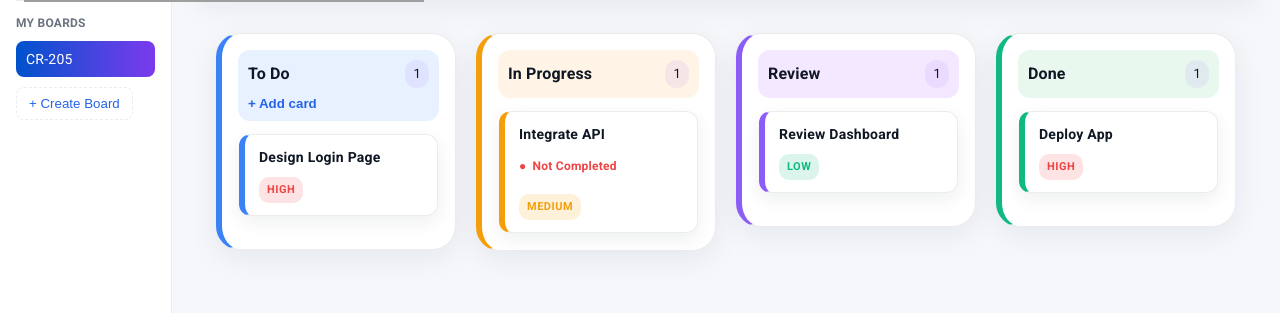
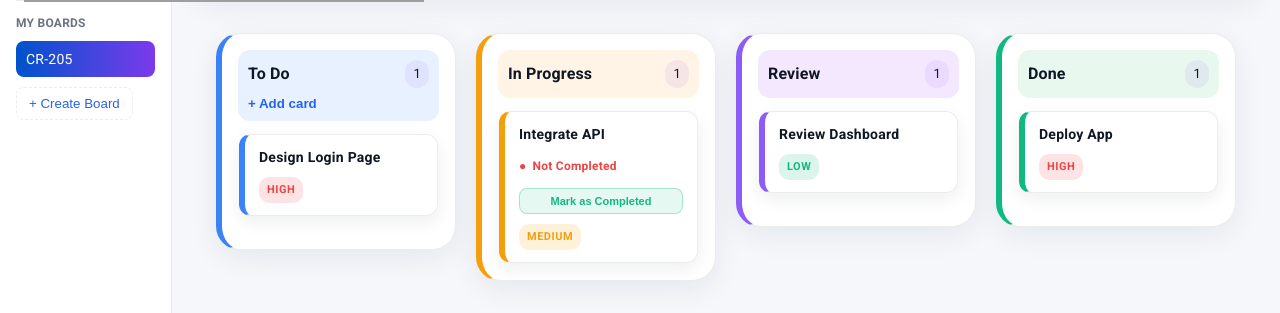
Before and after one commit to PriyanshuKhakkhar/kanban-board, an Angular app: page /dashboard in a window 1280 px wide. Shown: the part 180-493 px from the top of the page. Built offline with nearby package versions, Linux system fonts and the light colour scheme; data requests are answered from the project's data file; sample sign-in values are in the browser's storage; grey boxes are pictures that could not be loaded.

Commit message:
feat: restrict task management by role, implement priority sorting, and add UI for task completion

```diff
--- a/src/app/core/services/board.service.ts
+++ b/src/app/core/services/board.service.ts
@@ -14,6 +14,7 @@ export interface Task {
   assigneeId?: any;
   assigneeName?: string;
   isComplete?: boolean;
+  isCompleted?: boolean;
 }
 
 export interface Board {
--- a/src/app/features/dashboard/dashboard/dashboard.component.html
+++ b/src/app/features/dashboard/dashboard/dashboard.component.html
@@ -152,8 +152,14 @@
               *ngFor="let task of filteredTodoTasks; let i = index"
               class="card todo-card"
               cdkDrag
+              [cdkDragDisabled]="isUser && !isAssignedToCurrentUser(task)"
             >
               <div class="card-title">{{ task.title }}</div>
+              <!-- Assignee Badge -->
+              <div class="assignee-badge" *ngIf="task.assigneeName">
+                <mat-icon style="font-size: 13px; width: 13px; height: 13px; vertical-align: middle;">person</mat-icon>
+                {{ task.assigneeName }}
+              </div>
               <div class="card-meta" *ngIf="task.priority || task.dueDate">
                 <span class="badge priority" *ngIf="task.priority" [ngClass]="getPriorityClass(task.priority)">
                   {{ task.priority | titlecase }}
@@ -223,15 +229,28 @@
               *ngFor="let task of filteredInprogressTasks; let i = index"
               class="card inprogress-card"
               cdkDrag
+              [cdkDragDisabled]="isUser && !isAssignedToCurrentUser(task)"
             >
               <div class="card-title">{{ task.title }}</div>
+              <!-- Assignee Badge -->
+              <div class="assignee-badge" *ngIf="task.assigneeName">
+                <mat-icon style="font-size: 13px; width: 13px; height: 13px; vertical-align: middle;">person</mat-icon>
+                {{ task.assigneeName }}
+              </div>
 
               <!-- Task Completion Status Indicator -->
               <div class="completion-status-container">
-                <span class="status-indicator-dot" [class.completed]="task.isComplete">●</span>
-                <span class="status-indicator-text" [class.completed]="task.isComplete">
-                  {{ task.isComplete ? 'Completed' : 'Not Completed' }}
+                <span class="status-indicator-dot" [class.completed]="task.isComplete || task.isCompleted">●</span>
+                <span class="status-indicator-text" [class.completed]="task.isComplete || task.isCompleted">
+                  {{ (task.isComplete || task.isCompleted) ? 'Completed' : 'Not Completed' }}
                 </span>
+              </div>
+
+              <!-- Mark as Completed Button -->
+              <div class="mark-complete-wrapper" *ngIf="canMarkAsComplete(task)">
+                <button class="mark-complete-btn" (click)="markAsCompleted(task)">
+                  Mark as Completed
+                </button>
               </div>
               <div class="card-meta" *ngIf="task.priority || task.dueDate">
                 <span class="badge priority" *ngIf="task.priority" [ngClass]="getPriorityClass(task.priority)">
@@ -302,8 +321,14 @@
               *ngFor="let task of filteredReviewTasks; let i = index"
               class="card review-card"
               cdkDrag
+              [cdkDragDisabled]="isUser && !isAssignedToCurrentUser(task)"
             >
               <div class="card-title">{{ task.title }}</div>
+              <!-- Assignee Badge -->
+              <div class="assignee-badge" *ngIf="task.assigneeName">
+                <mat-icon style="font-size: 13px; width: 13px; height: 13px; vertical-align: middle;">person</mat-icon>
+                {{ task.assigneeName }}
+              </div>
               <div class="card-meta" *ngIf="task.priority || task.dueDate">
                 <span class="badge priority" *ngIf="task.priority" [ngClass]="getPriorityClass(task.priority)">
                   {{ task.priority | titlecase }}
@@ -373,8 +398,14 @@
               *ngFor="let task of filteredDoneTasks; let i = index"
               class="card done-card"
               cdkDrag
+              [cdkDragDisabled]="isUser && !isAssignedToCurrentUser(task)"
             >
               <div class="card-title">{{ task.title }}</div>
+              <!-- Assignee Badge -->
+              <div class="assignee-badge" *ngIf="task.assigneeName">
+                <mat-icon style="font-size: 13px; width: 13px; height: 13px; vertical-align: middle;">person</mat-icon>
+                {{ task.assigneeName }}
+              </div>
               <div class="card-meta" *ngIf="task.priority || task.dueDate">
                 <span class="badge priority" *ngIf="task.priority" [ngClass]="getPriorityClass(task.priority)">
                   {{ task.priority | titlecase }}
--- a/src/app/features/dashboard/dashboard/dashboard.component.scss
+++ b/src/app/features/dashboard/dashboard/dashboard.component.scss
@@ -117,6 +117,21 @@
 .card:hover { transform: translateY(-6px); box-shadow: 0 18px 40px var(--kb-shadow-md); }
 .card-title { font-weight:700; color:var(--kb-text); margin-bottom:6px; }
 .card-desc { color:var(--kb-text-muted); font-size:13px; margin-bottom:8px; }
+
+.assignee-badge {
+  display: inline-flex;
+  align-items: center;
+  gap: 4px;
+  font-size: 11px;
+  font-weight: 600;
+  color: var(--kb-text-muted);
+  background: rgba(124, 58, 237, 0.07);
+  border: 1px solid rgba(124, 58, 237, 0.15);
+  border-radius: 20px;
+  padding: 2px 8px;
+  margin-bottom: 6px;
+  width: fit-content;
+}
 .card-meta { display:flex; gap:8px; align-items:center; font-size:12px; color:var(--kb-text-muted); margin-top: 10px; }
 .badge.priority {
   padding:3px 8px;
@@ -308,6 +323,34 @@
   }
 }
 
+.mark-complete-wrapper {
+  margin-top: 4px;
+  margin-bottom: 8px;
+}
+
+.mark-complete-btn {
+  display: inline-flex;
+  align-items: center;
+  justify-content: center;
+  padding: 6px 12px;
+  background: rgba(16, 185, 129, 0.1);
+  color: #10b981;
+  border: 1px solid rgba(16, 185, 129, 0.3);
+  border-radius: 8px;
+  font-size: 11px;
+  font-weight: 700;
+  cursor: pointer;
+  width: 100%;
+  transition: background 0.15s ease, color 0.15s ease, border-color 0.15s ease, box-shadow 0.15s ease;
+
+  &:hover {
+    background: #10b981;
+    color: #fff;
+    border-color: #10b981;
+    box-shadow: 0 4px 12px rgba(16, 185, 129, 0.2);
+  }
+}
+
 @media (max-width: 1100px) {
   .board-container { grid-template-columns: repeat(2, minmax(220px, 1fr)); }
 }
--- a/src/app/features/dashboard/dashboard/dashboard.component.ts
+++ b/src/app/features/dashboard/dashboard/dashboard.component.ts
@@ -112,12 +112,14 @@ export class DashboardComponent implements OnInit {
   }
 
   canEditTask(task: any): boolean {
-    if (this.isAdmin || this.isHR || this.isUser) return true;
+    if (this.isAdmin || this.isHR) return true;
+    if (this.isUser && this.isAssignedToCurrentUser(task)) return true;
     return false;
   }
 
   canDeleteTask(task: any): boolean {
-    if (this.isAdmin || this.isUser) return true;
+    if (this.isAdmin || this.isHR) return true;
+    if (this.isUser && this.isAssignedToCurrentUser(task)) return true;
     return false;
   }
 
@@ -460,7 +462,7 @@ export class DashboardComponent implements OnInit {
     });
   }
 
-  isMoveAllowed(previousColumn: string, currentColumn: string): boolean {
+  isMoveAllowed(previousColumn: string, currentColumn: string, task: any): boolean {
     const role = this.authService.getCurrentUserRole() || 'USER';
 
     // Once Task is Done then No one can revert it
@@ -473,10 +475,13 @@ export class DashboardComponent implements OnInit {
       return true;
     }
 
-    // HR can move: Todo -> In Progress, In Progress -> Review, Review -> Done
+    // HR can move:
+    // - Todo -> In Progress (only if assigned to HR ownself)
+    // - In Progress -> Review
+    // - Review -> Done (Completed)
     if (role === 'HR') {
       if (previousColumn === 'todo' && currentColumn === 'inprogress') {
-        return true;
+        return this.isAssignedToCurrentUser(task);
       }
       if (previousColumn === 'inprogress' && currentColumn === 'review') {
         return true;
@@ -487,12 +492,13 @@ export class DashboardComponent implements OnInit {
       return false;
     }
 
-    // USER can move tasks: Todo -> In Progress, In Progress -> Review
+    // USER can move tasks: Todo -> In Progress only, and only if the task is assigned to them
     if (role === 'USER') {
       if (previousColumn === 'todo' && currentColumn === 'inprogress') {
-        return true;
-      }
-      if (previousColumn === 'inprogress' && currentColumn === 'review') {
+        if (!this.isAssignedToCurrentUser(task)) {
+          alert('You can only update tasks assigned to you.');
+          return false;
+        }
         return true;
       }
       return false;
@@ -511,7 +517,7 @@ export class DashboardComponent implements OnInit {
       const draggedTask = event.previousContainer.data[event.previousIndex];
 
       // 1. Check if the role is allowed to perform this transition
-      if (!this.isMoveAllowed(previousColumn, currentColumn)) {
+      if (!this.isMoveAllowed(previousColumn, currentColumn, draggedTask)) {
         alert("You are not authorized to move this task to that status.");
         this.loadApiTasks();
         return;
@@ -519,7 +525,7 @@ export class DashboardComponent implements OnInit {
 
       // 2. Validate the isComplete condition for In Progress -> Review
       if (previousColumn === 'inprogress' && currentColumn === 'review') {
-        if (!draggedTask.isComplete) {
+        if (!draggedTask.isComplete && !draggedTask.isCompleted) {
           alert("Please mark the task as complete before moving it to Review.");
           this.loadApiTasks();
           return;
@@ -562,7 +568,7 @@ export class DashboardComponent implements OnInit {
 
   updateFilteredTasks() {
     const activeBoardId = this.currentBoard?.id;
-    const boardTasks = this.tasks.filter(t =>
+    let boardTasks = this.tasks.filter(t =>
       !t.boardId ||
       (activeBoardId !== undefined && activeBoardId !== null && String(t.boardId) === String(activeBoardId))
     );
@@ -573,10 +579,40 @@ export class DashboardComponent implements OnInit {
     this.doneTasks = boardTasks.filter(t => t.status?.toLowerCase() === 'done');
 
     const filter = this.activeFilter;
-    this.filteredTodoTasks = this.filterColumnTasks(this.todoTasks, 'todo', filter);
-    this.filteredInprogressTasks = this.filterColumnTasks(this.inprogressTasks, 'inprogress', filter);
-    this.filteredReviewTasks = this.filterColumnTasks(this.reviewTasks, 'review', filter);
-    this.filteredDoneTasks = this.filterColumnTasks(this.doneTasks, 'done', filter);
+    this.filteredTodoTasks = this.sortByPriority(this.filterColumnTasks(this.todoTasks, 'todo', filter));
+    this.filteredInprogressTasks = this.sortByPriority(this.filterColumnTasks(this.inprogressTasks, 'inprogress', filter));
+    this.filteredReviewTasks = this.sortByPriority(this.filterColumnTasks(this.reviewTasks, 'review', filter));
+    this.filteredDoneTasks = this.sortByPriority(this.filterColumnTasks(this.doneTasks, 'done', filter));
+  }
+
+  private sortByPriority(tasks: any[]): any[] {
+    const order: Record<string, number> = { HIGH: 0, MEDIUM: 1, LOW: 2 };
+    return [...tasks].sort((a, b) => {
+      const pa = order[(a.priority || '').toUpperCase()] ?? 99;
+      const pb = order[(b.priority || '').toUpperCase()] ?? 99;
+      return pa - pb;
+    });
+  }
+
+  canMarkAsComplete(task: any): boolean {
+    if (task.isComplete || task.isCompleted) return false;
+    const role = this.authService.getCurrentUserRole() || 'USER';
+    if (role === 'ADMIN') return true;
+    return this.isAssignedToCurrentUser(task);
+  }
+
+  markAsCompleted(task: any): void {
+    const updated = {
+      ...task,
+      isComplete: true,
+      isCompleted: true
+    };
+    this.taskService.updateTask(updated).subscribe({
+      next: () => {
+        this.loadApiTasks();
+      },
+      error: (err) => console.error('Error marking task as complete:', err)
+    });
   }
 
   getStatusFromColumnId(columnId: string): string {
--- a/src/app/shared/components/task-form-dialog/task-form-dialog.component.ts
+++ b/src/app/shared/components/task-form-dialog/task-form-dialog.component.ts
@@ -53,6 +53,8 @@ export class TaskFormDialogComponent implements OnInit {
       isComplete: [false]
     });
 
+    const role = this.authService.getRole() || 'USER';
+
     // Populate form if task is being edited
     if (this.data.task) {
       let initialDateStr = '';
@@ -73,9 +75,70 @@ export class TaskFormDialogComponent implements OnInit {
         _assigneeSearch: this.data.task.assigneeName ?? '',
         isComplete: this.data.task.isComplete ?? false
       });
+
+      if ((role === 'HR' || role === 'USER') && !this.isAssignedToCurrentUser(this.data.task)) {
+        this.form.get('isComplete')?.disable();
+      }
+    } else {
+      // Auto-fill logged in user if USER role is creating a task
+      if (role === 'USER') {
+        const currentUser = this.authService.getCurrentUser();
+        const email = currentUser?.email;
+        const raw = localStorage.getItem('users');
+        let foundUser: User | null = null;
+        if (raw && email) {
+          try {
+            const users = JSON.parse(raw) as User[];
+            foundUser = users.find(u => u.email.toLowerCase() === email.toLowerCase()) || null;
+          } catch {}
+        }
+        if (foundUser) {
+          const id = foundUser.id !== undefined && foundUser.id !== null ? String(foundUser.id) : foundUser.email;
+          this.form.patchValue({
+            assigneeId: id,
+            assigneeName: foundUser.fullName,
+            _assigneeSearch: foundUser.fullName
+          });
+        }
+      }
+    }
+
+    // Disable assignment selection for regular user
+    if (role === 'USER') {
+      this.form.get('_assigneeSearch')?.disable();
     }
 
     this.loadUsers();
+  }
+
+  isAssignedToCurrentUser(task: Task | undefined): boolean {
+    if (!task) return false;
+    const email = this.authService.getCurrentUserEmail();
+    if (!email) return false;
+
+    let loggedInId: string | null = null;
+    const raw = localStorage.getItem('users');
+    if (raw) {
+      try {
+        const users = JSON.parse(raw) as any[];
+        const found = users.find(u => u.email.toLowerCase() === email.toLowerCase());
+        if (found) loggedInId = String(found.id);
+      } catch {}
+    }
+
+    if (loggedInId && task.assigneeId && String(task.assigneeId) === String(loggedInId)) {
+      return true;
+    }
+    const currentUser = this.authService.getCurrentUser();
+    if (currentUser) {
+      if (task.assigneeName && currentUser.fullName && task.assigneeName.toLowerCase() === currentUser.fullName.toLowerCase()) {
+        return true;
+      }
+      if (task.assigneeId && currentUser.email && String(task.assigneeId).toLowerCase() === currentUser.email.toLowerCase()) {
+        return true;
+      }
+    }
+    return false;
   }
 
   loadUsers(): void {
@@ -84,9 +147,15 @@ export class TaskFormDialogComponent implements OnInit {
         const role = this.authService.getRole() || 'USER';
         if (role === 'ADMIN') {
           this.allUsers = users;
+        } else if (role === 'HR') {
+          // HR can assign to any user except ADMIN
+          this.allUsers = users.filter(u => u.role?.toUpperCase() !== 'ADMIN');
         } else {
-          // HR and USER can only assign to role USER
-          this.allUsers = users.filter(u => u.role?.toUpperCase() === 'USER');
+          // USER can only assign to self
+          const currentUser = this.authService.getCurrentUser();
+          const email = currentUser?.email;
+          const found = users.find(u => u.email.toLowerCase() === email?.toLowerCase());
+          this.allUsers = found ? [found] : [];
         }
         this.filteredUsers = this.allUsers;
       },
@@ -156,15 +225,57 @@ export class TaskFormDialogComponent implements OnInit {
     this.form.markAllAsTouched();
     if (this.form.invalid) return;
 
-    const formVal = this.form.value;
+    const formVal = this.form.getRawValue();
+
+    // Security check: USER role can only assign to themselves.
+    const role = this.authService.getRole() || 'USER';
+    let finalAssigneeId = formVal.assigneeId;
+    let finalAssigneeName = formVal.assigneeName;
+    if (role === 'USER') {
+      const currentUser = this.authService.getCurrentUser();
+      const email = currentUser?.email;
+      const raw = localStorage.getItem('users');
+      let foundUser: User | null = null;
+      if (raw && email) {
+        try {
+          const users = JSON.parse(raw) as User[];
+          foundUser = users.find(u => u.email.toLowerCase() === email.toLowerCase()) || null;
+        } catch {}
+      }
+      if (foundUser) {
+        finalAssigneeId = foundUser.id !== undefined && foundUser.id !== null ? String(foundUser.id) : foundUser.email;
+        finalAssigneeName = foundUser.fullName;
+      }
+    }
+
+    // Security check: HR cannot assign tasks to Admin.
+    if (role === 'HR') {
+      const raw = localStorage.getItem('users');
+      let isSelAdmin = false;
+      if (raw && formVal.assigneeId) {
+        try {
+          const users = JSON.parse(raw) as User[];
+          const sel = users.find(u => String(u.id) === String(formVal.assigneeId) || u.email.toLowerCase() === String(formVal.assigneeId).toLowerCase());
+          if (sel?.role?.toUpperCase() === 'ADMIN') {
+            isSelAdmin = true;
+          }
+        } catch {}
+      }
+      if (isSelAdmin) {
+        alert("HR is not allowed to assign tasks to Admin.");
+        return;
+      }
+    }
+
     const taskResult: Partial<Task> = {
       title: formVal.title.trim(),
       description: formVal.description.trim(),
       priority: formVal.priority as 'HIGH' | 'MEDIUM' | 'LOW',
       dueDate: new Date(formVal.dueDate),
-      assigneeId: formVal.assigneeId,
-      assigneeName: formVal.assigneeName,
-      isComplete: formVal.isComplete === true
+      assigneeId: finalAssigneeId,
+      assigneeName: finalAssigneeName,
+      isComplete: formVal.isComplete === true,
+      isCompleted: formVal.isComplete === true
     };
 
     this.dialogRef.close(taskResult);
```
